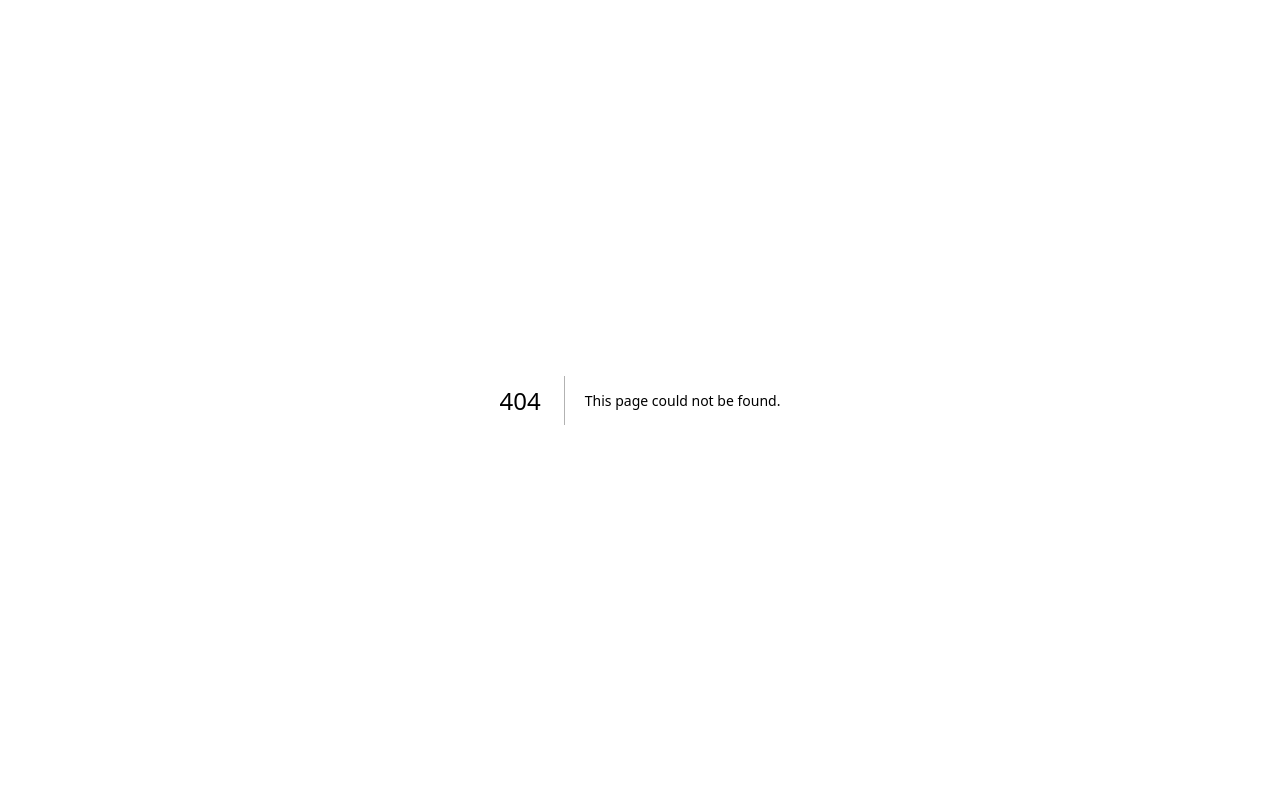
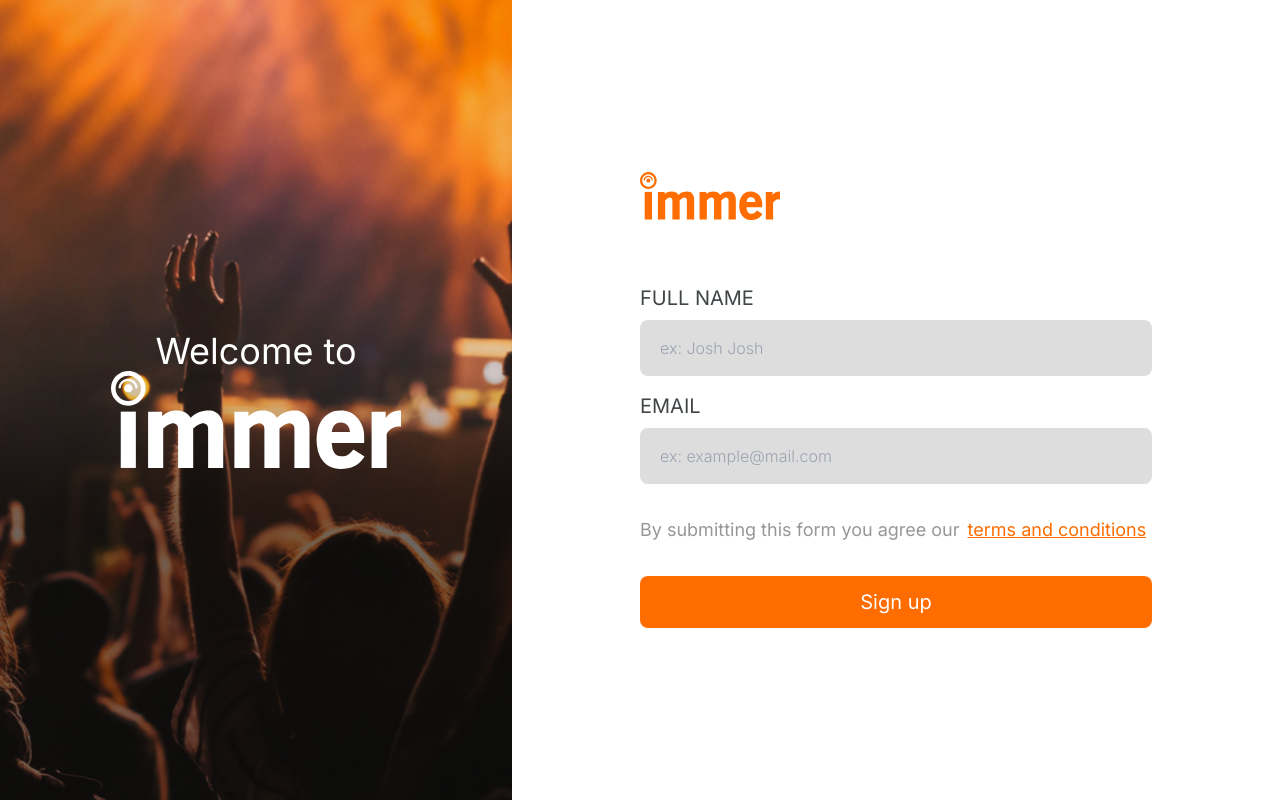
Before and after one commit to tomassilvente/immerLandingPage, a Next.js app: page /sign-up in a window 1280 px wide. Before the commit this address had no page. Built offline with nearby package versions, Linux system fonts and the light colour scheme; no server answers.

Commit message:
feat: sign-up saves the user information

```diff
--- a/src/app/signup/page.jsx
+++ b/src/app/sign-up/page.jsx
@@ -1,9 +1,10 @@
 "use client";
 import React from "react";
-import signIn from "@/firebase/auth/signin";
 import { useRouter } from "next/navigation";
 import Image from "next/image";
 import Link from "next/link";
+import addData from "@/firebase/firestore/addData";
+import { getAuth } from "@firebase/auth";
 
 function SignUp() {
   const [email, setEmail] = React.useState("");
@@ -16,14 +17,24 @@ function SignUp() {
   const handleForm = async (event) => {
     event.preventDefault();
 
-    const { result, error } = await signIn(email, username);
+    const userData = {
+      email: email,
+      username: username,
+    };
+
+    const { result, error } = await addData("users", null, userData);
 
     if (error) {
-      return console.log(error);
+      console.error("Error saving user to Firestore:", error);
+      return;
     }
-    console.log(result);
-    return router.push("/adminblog");
+
+    console.log("User saved successfully:", result);
+    setSuccess(true);
+    return router.push("/");
   };
+
+
   return (
     <div className="w-full flex flex-row h-screen bg-white">
       <div
--- a/src/components/Header.jsx
+++ b/src/components/Header.jsx
@@ -74,7 +74,7 @@ export default function ImmerHeader({
         className="w-1/5 hidden lg:flex md:flex-row md:gap-2 lg:gap-4 sm:justify-end"
       >
         <Link
-          href="/signup"
+          href="/sign-up"
           className="bg-primary hover:bg-[#d6844a] p-[14px] lg:pl-6 pl-2 lg:pr-6 pr-2 rounded-[8px]"
         >
           <p className="text-white lg:text-base text-xs font-bold">
```
Also changed, not shown: src/app/admin/blogs/createnew/page.jsx (+16 -73 lines), src/app/admin/edit-profile/page.jsx (renamed from src/app/admin/editProfile/page.jsx), src/app/admin/sign-in/page.jsx (renamed from src/app/signin/page.jsx), src/app/admin/sign-up/page.jsx (renamed from src/app/admin/signup/page.jsx).
